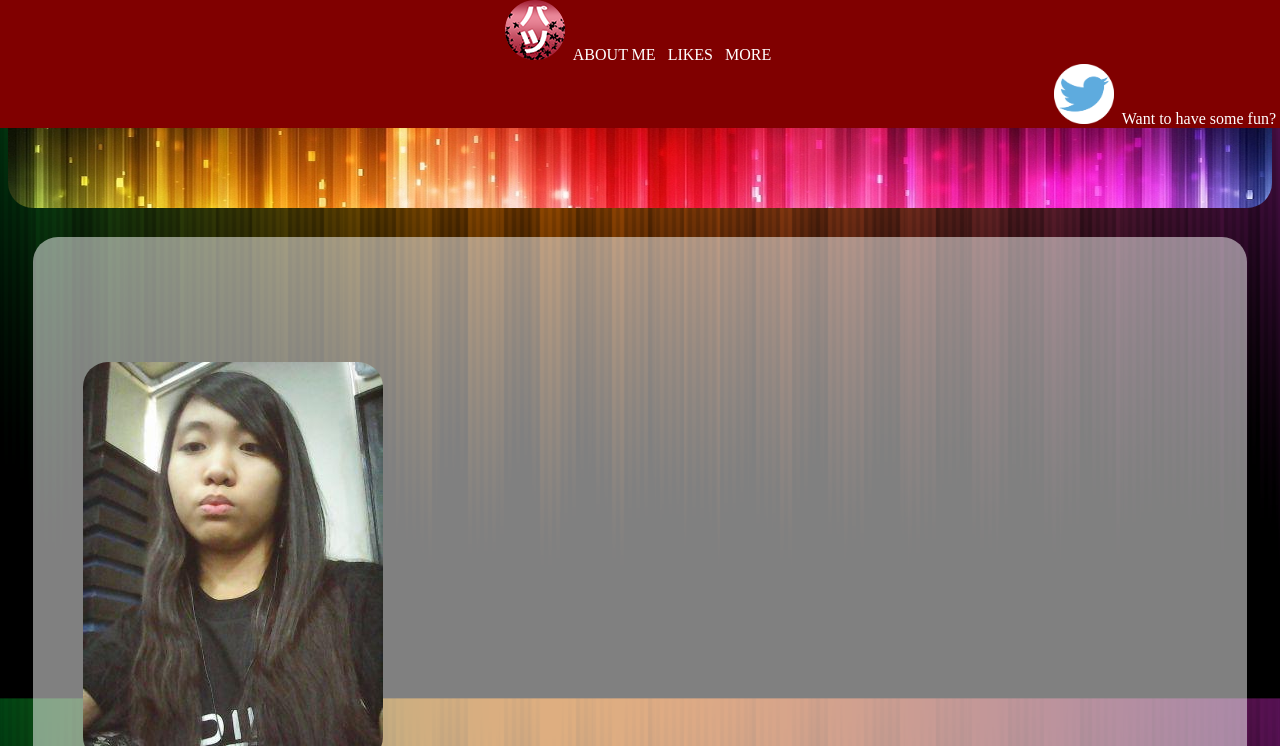
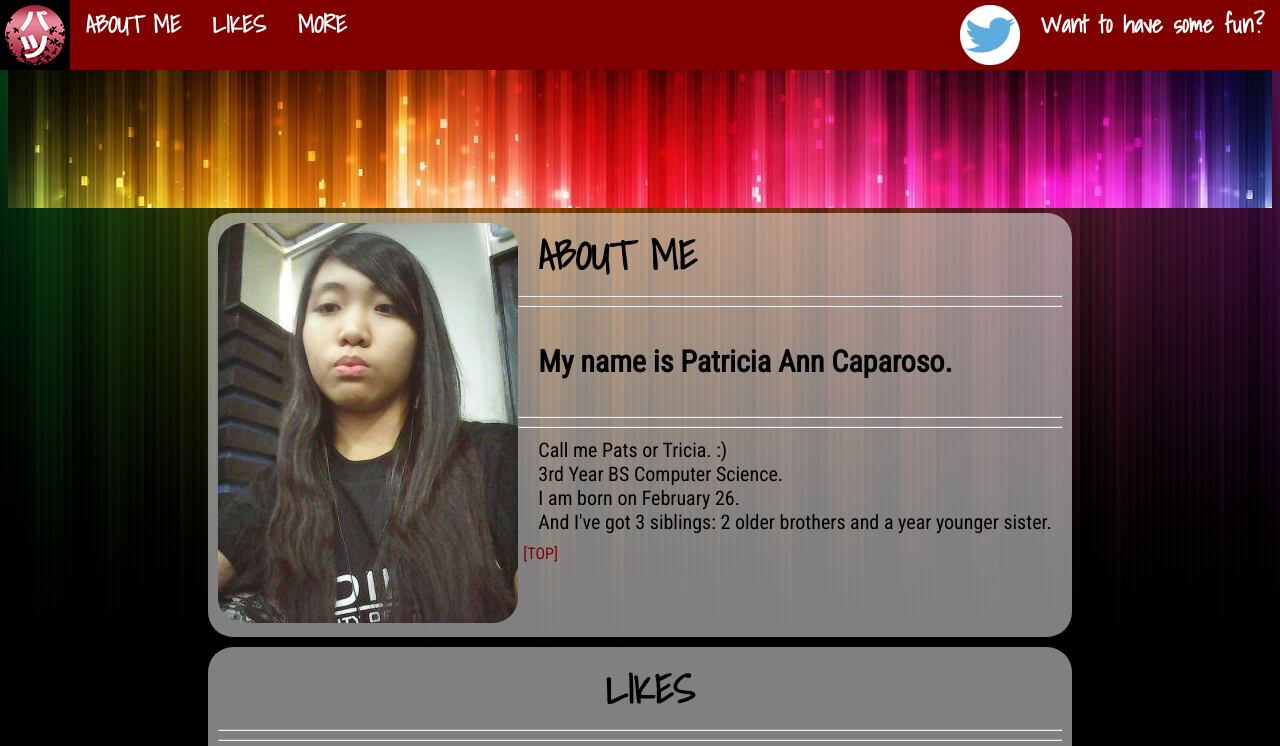
Before and after one commit to tricia-caparoso/updevcamp-2015a-set0, a plain HTML site: page index.html in a window 1280 px wide. Shown: the top 746 px of the page. Drawn offline with Linux system fonts and the light colour scheme.

Commit message:
Finalized index.css

```diff
--- a/index.css
+++ b/index.css
@@ -1,16 +1,17 @@
 body{
-  font-family: Nunito;
-  font-size: 16px;
+  font-family: 'Roboto Condensed', sans-serif;
   text-align: center;
+  background-color: #c6c6c6;
+  background-position: center;
+  background-attachment: fixed;
   background-image: url('images/bgi.jpg');
-  background-size: 100%;
-  background-color: #c6c6c6;
+  background-size: 100% 100%;
 }
 
-a:link, a:visited{
+a{
 	color: inherit;
+  padding: 5px;
 	text-decoration: none;
-	display: inline-block;
 }
 
 a:link:active, a:visited:active{
@@ -23,37 +24,76 @@ a:hover{
 
 nav{
 	background-color: maroon;
+  font-family: 'Shadows Into Light', cursive;
+  font-weight: bold;
+  font-size: 24px;
+  position: fixed;
 	text-align: center;
 	color: white;
-	position: absolute;
-	margin: 0px;
 	left: 0%;
 	top: 0%;
 	width:100%;
 }
 
-.content {
-	clear: right;
-	border-radius: 25px;
-	padding: 25px;
-	padding-left:  50px;
-	margin:25px;
-	background-color:rgba(255,255,255,0.5);
-	text-align: left;
+nav a{
+  float: left;
+  height: 60px;
 }
 
-#about {
-	margin-top: 100px;
+.banner {
+  display: -webkit- flex;
+  display: -moz-flex;
+	display: flex;
+  left: 0%;
+  width:100%;
+}
+
+.content {
+  display: -webkit-inline-flex;
+  display: -moz-inline-flex;
+	display: inline-flex;
+  -webkit-flex-direction:column;
+  -moz-flex-direction:column;
+	flex-direction:column;
+}
+
+.child{
+  border-radius: 25px;
+	padding: 10px;
+	margin:5px;
+	background-color:rgba(255,255,255,0.5);
+	text-align: center;
 }
 
 .content p{
-	float: right;
-	width: 80%;
-	font-size: 24px;
+  padding-left: 10px;
+  margin: 10px;
+	font-size: 20px;
 }
 
-img{
+.content h1{
+  font-family: 'Shadows Into Light', cursive;
+  font-weight: bolder;
+  font-size: 40px;
+  padding-left: 20px;
+  margin: 0;
+  border: 0;
+}
+
+.child img{
+  max-width: 100%;
+  max-height: 100%;
 	border-radius: 25px;
+}
+
+#intro {
+  display: -webkit-inline-flex;
+  display: -moz-inline-flex;
+  display: inline-flex;
+  -webkit-flex-direction:row;
+  -moz-flex-direction:row;
+  flex-direction:row;
+  text-align: left;
 }
 
 footer{
```
